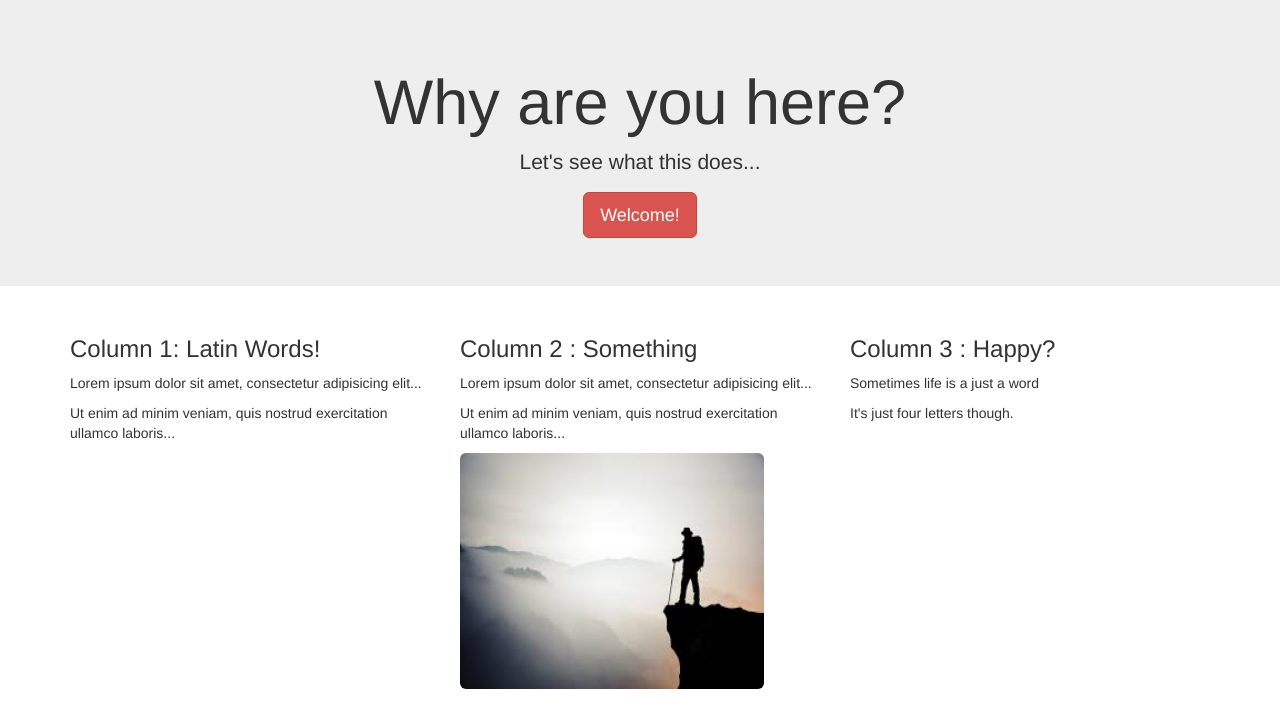
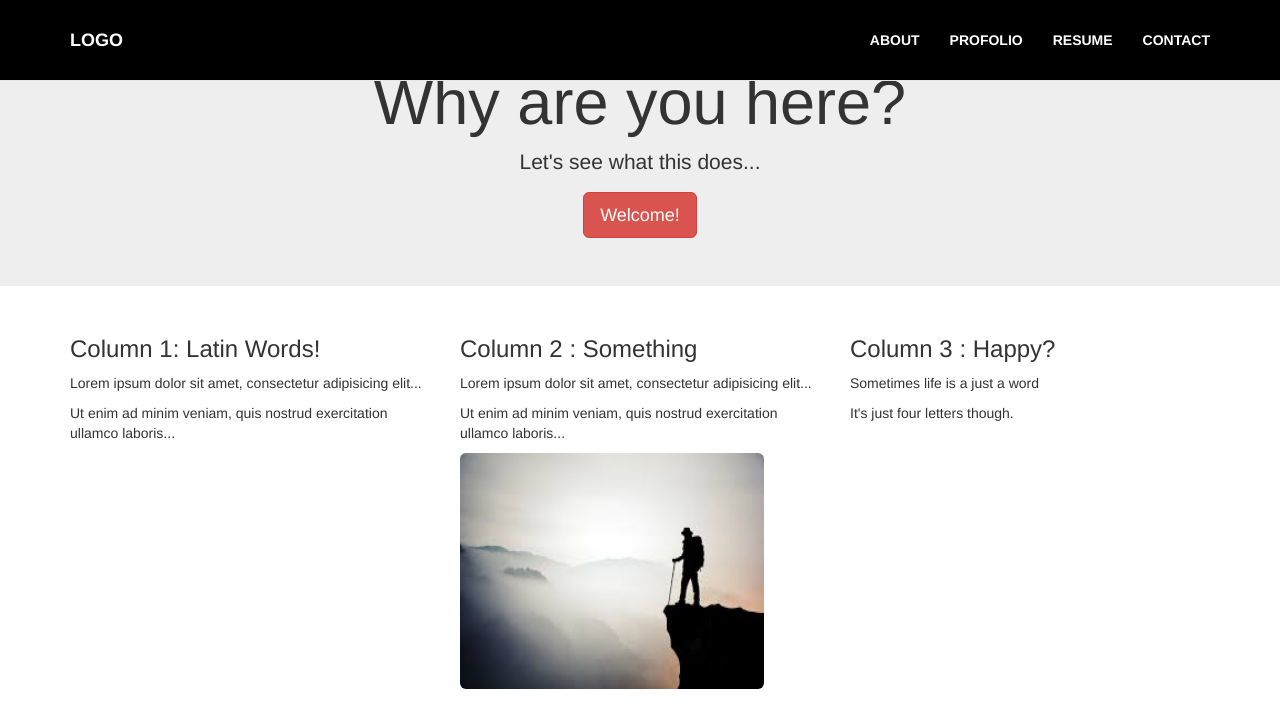
Before and after one commit to mendywu/bootstrap-experiment, a plain HTML site: page test.html in a window 1280 px wide. Drawn offline with nearby package versions, Linux system fonts and the light colour scheme.

Commit message:
edited README, added navbar, css/img folders

```diff
--- /dev/null
+++ b/css/website.css
@@ -0,0 +1,23 @@
+.navbar-custom {
+  background: #000000;
+  font-family: "Montserrat", "Helvetica Neue", Helvetica, Arial, sans-serif;
+  text-transform: uppercase;
+  font-weight: 700;
+}
+.navbar-custom .navbar-brand {
+  color: white;
+}
+.navbar-custom .navbar-nav li a {
+  color: white;
+}
+.navbar-custom .navbar-nav li a:hover {
+  color: #18BC9C;
+}
+@media (min-width: 668px) {
+  .navbar-custom {
+    padding: 15px 0;
+    -webkit-transition: padding 0.3s;
+    -moz-transition: padding 0.3s;
+    transition: padding 0.3s;
+  }
+}
--- a/test.html
+++ b/test.html
@@ -5,10 +5,45 @@
   <meta charset="utf-8">
   <meta name="viewport" content="width=device-width, initial-scale=1">
   <link rel="stylesheet" href="http://maxcdn.bootstrapcdn.com/bootstrap/3.3.6/css/bootstrap.min.css">
+  <link href="css/website.css" rel="stylesheet">
   <script src="https://ajax.googleapis.com/ajax/libs/jquery/1.12.4/jquery.min.js"></script>
   <script src="http://maxcdn.bootstrapcdn.com/bootstrap/3.3.6/js/bootstrap.min.js"></script>
 </head>
 <body>
+  <nav id="mainNav" class="navbar navbar-default navbar-fixed-top navbar-custom">
+      <div class="container">
+          <!-- Brand and toggle get grouped for better mobile display -->
+          <div class="navbar-header page-scroll">
+              <button type="button" class="navbar-toggle" data-toggle="collapse" data-target="#bs-example-navbar-collapse-1">
+                  <span class="sr-only">Toggle navigation</span> Menu <i class="fa fa-bars"></i>
+              </button>
+              <a class="navbar-brand" href="#page-top">LOGO</a>
+          </div>
+
+          <!-- Collect the nav links, forms, and other content for toggling -->
+          <div class="collapse navbar-collapse" id="bs-example-navbar-collapse-1">
+              <ul class="nav navbar-nav navbar-right">
+                  <li class="hidden">
+                      <a href="#page-top"></a>
+                  </li>
+                  <li class="page-scroll">
+                      <a href="#portfolio">About</a>
+                  </li>
+                  <li class="page-scroll">
+                      <a href="#about">Profolio</a>
+                  </li>
+                  <li class="page-scroll">
+                      <a href="#resume">Resume</a>
+                  </li>
+                  <li class="page-scroll">
+                      <a href="#contact">Contact</a>
+                  </li>
+              </ul>
+          </div>
+          <!-- /.navbar-collapse -->
+      </div>
+      <!-- /.container-fluid -->
+  </nav>
 
 <div class="jumbotron text-center">
   <h1>Why are you here?</h1>
@@ -28,7 +63,7 @@
       <h3>Column 2 : Something</h3>
       <p>Lorem ipsum dolor sit amet, consectetur adipisicing elit...</p>
       <p>Ut enim ad minim veniam, quis nostrud exercitation ullamco laboris...</p>
-        <img src="life.jpg" class="img-rounded" alt="Cinque Terre" width="304" height="236">
+        <img src="img/life.jpg" class="img-rounded" alt="Cinque Terre" width="304" height="236">
     </div>
     <div class="col-sm-4">
       <h3>Column 3 : Happy?</h3>
```
Also changed, not shown: img/life.jpg (renamed from life.jpg), 1 other file.
